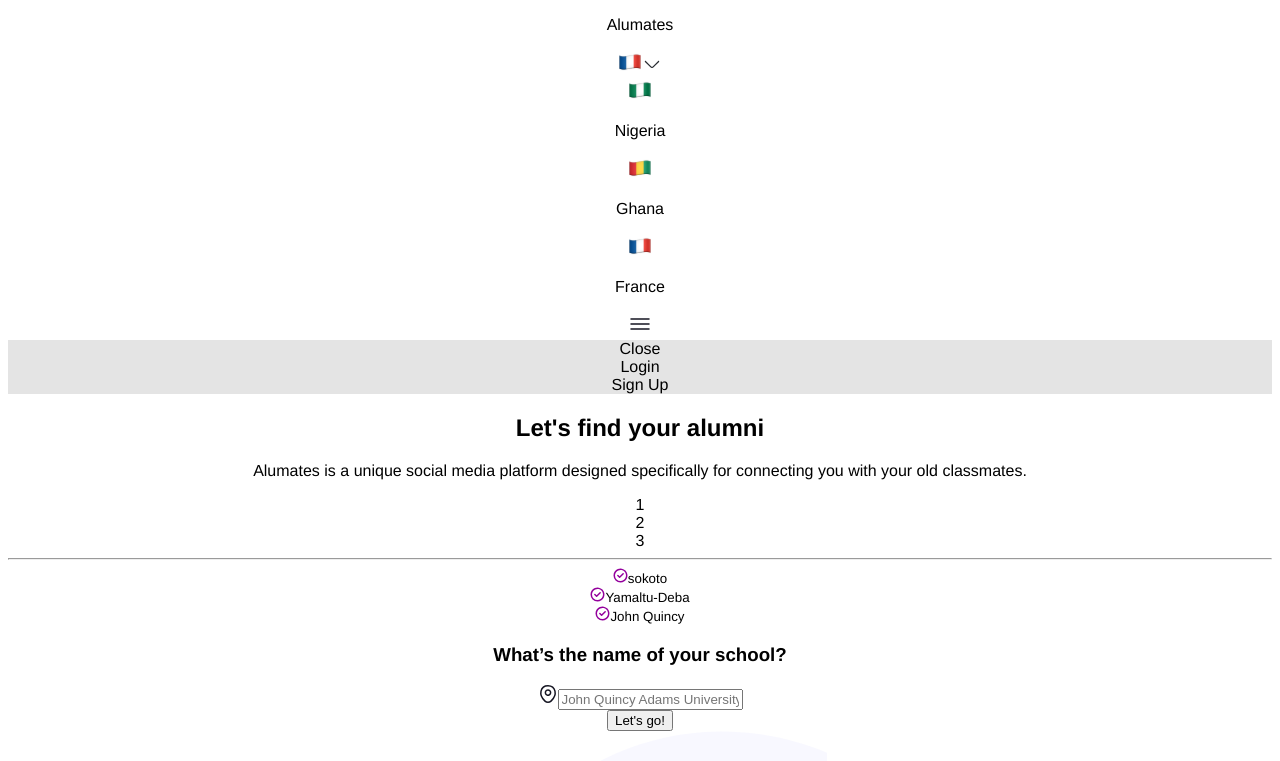
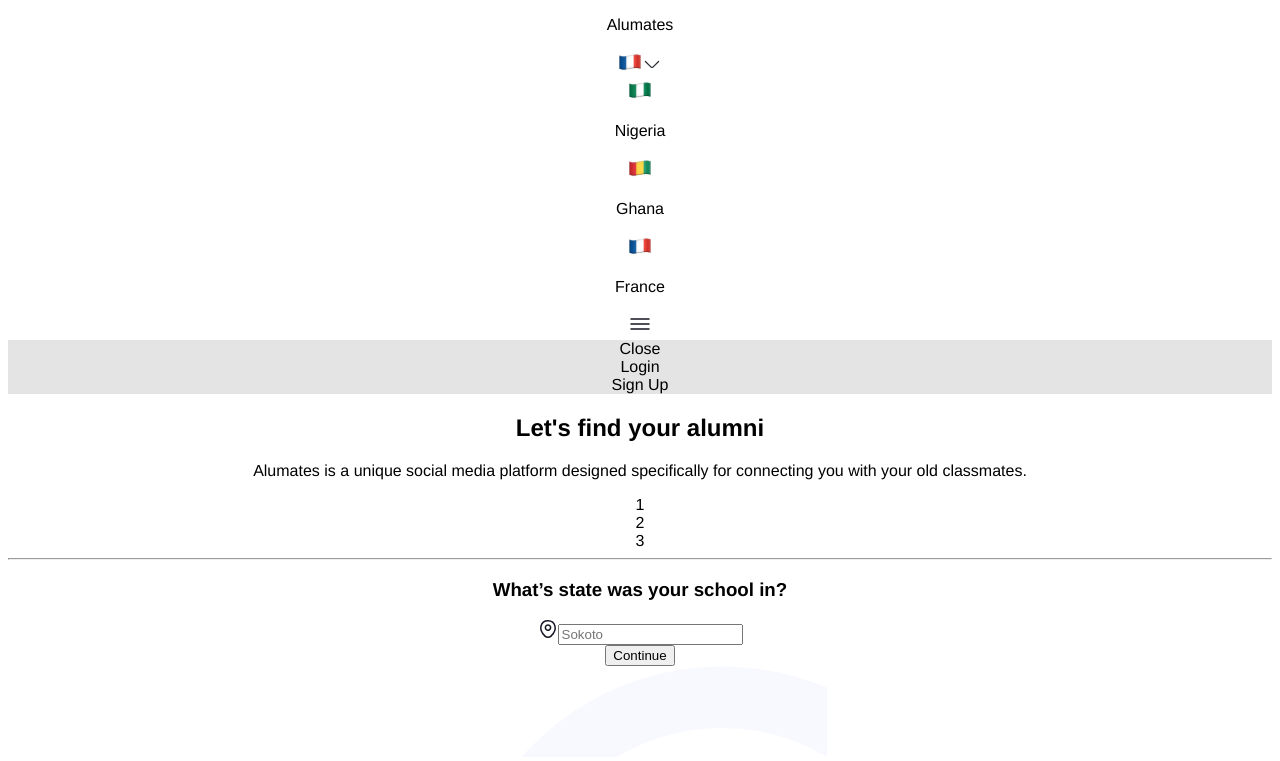
Before and after one commit to okmarq/alumates, a Vue app: page / in a window 1280 px wide. Shown: the top 761 px of the page. Built offline with nearby package versions, Linux system fonts and the light colour scheme; the HTML template or start-up script is replaced by a standard one.

Commit message:
component updated for form

```diff
--- a/src/components/MainContent.vue
+++ b/src/components/MainContent.vue
@@ -4,89 +4,140 @@
 import MobileHero from "@/components/MobileHero.vue"
 import InputField from "@/components/subcomponents/InputField.vue"
 import FormTitle from "@/components/subcomponents/FormTitle.vue"
+import Button from "@/components/subcomponents/Button.vue"
 import { ref } from "vue"
 
-const steps = ref({
-	step1: "What’s state was your school in?",
-	step2: "What’s city was your school in?",
-	step3: "What’s the name of your school?"
-})
+const steps = ref([
+  {
+    active: false,
+    button: {
+      type: 'button',
+      content: 'Continue'
+    },
+    formData: '',
+    input: {
+      type: 'text',
+      placeholder: 'Sokoto',
+    },
+    inputPadding: true,
+    step_name: '1',
+    title: 'What’s state was your school in?'
+  },
+  {
+    active: false,
+    button: {
+      type: 'button',
+      content: 'Continue'
+    },
+    formData: '',
+    input: {
+      type: 'text',
+      placeholder: 'Yamaltu-Deba'
+    },
+    inputPadding: true,
+    step_name: '2',
+    title: 'What’s city was your school in?'
+  },
+  {
+    active: false,
+    button: {
+      type: 'submit',
+      content: "Let's go!"
+    },
+    formData: '',
+    input: {
+      type: 'text',
+      placeholder: 'John Quincy Adams University'
+    },
+    inputPadding: false,
+    step_name: '3',
+    title: 'What’s the name of your school?'
+  }
+])
+
+const step = ref(0)
+
+function formBtn() {
+  console.log(step.value)
+  if (steps.value[step.value].button.type === 'submit') {
+    // submit the button here
+    console.log('submit here')
+  } else {
+    step.value++
+  }
+  // change the display
+}
+
+function formBtnNext() {
+  if (step.value <= 0) {
+    step.value = 0
+  } else {
+    step.value--
+  }
+  // change the display
+}
 </script>
 
 <template>
   <MobileHero />
 
   <div class="relative my-5">
-    <div class="flex justify-between px-4">
-      <Step step_name="1" :class="{ 'bg-fuchsia-800 text-white': true }" />
+    <div class="flex justify-between items-center px-4">
+      <div class="relative flex-1">
+        <Step :step_name="steps[0].step_name"
+          :class="steps[0].formData != '' ? 'bg-fuchsia-800 text-white' : 'bg-white text-fuchsia-800'" />
+        <div class="absolute">
+          <Badge :badge_name="steps[0].formData" v-show="steps[0].formData" />
+        </div>
+      </div>
 
-      <Step
-        step_name="2"
-        :class="{ 'bg-white selection:text-fuchsia-800': true }"
-      />
+      <div class="relative flex-1">
+        <Step :step_name="steps[1].step_name"
+          :class="steps[1].formData != '' ? 'bg-fuchsia-800 text-white' : 'bg-white text-fuchsia-800'" />
+        <div class="absolute">
+          <Badge :badge_name="steps[1].formData" v-show="steps[1].formData" />
+        </div>
+      </div>
 
-      <Step
-        step_name="3"
-        :class="{ 'bg-white selection:text-fuchsia-800': true }"
-      />
+      <div class="relative flex-1">
+        <Step :step_name="steps[2].step_name"
+          :class="steps[2].formData != '' ? 'bg-fuchsia-800 text-white' : 'bg-white text-fuchsia-800'" />
+        <div class="absolute">
+          <Badge :badge_name="steps[2].formData" v-show="steps[2].formData" />
+        </div>
+      </div>
     </div>
 
     <div class="absolute top-4 -z-10 px-10 w-full">
       <hr class="border border-dashed border-fuchsia-800" />
     </div>
-
-    <div class="flex justify-between py-1">
-      <Badge badge_name="sokoto" />
-
-      <Badge badge_name="Yamaltu-Deba" />
-
-      <Badge badge_name="John Quincy" />
-    </div>
   </div>
 
-  <div class="relative bg-indigo-600 p-12 mx-auto rounded-2xl text-white">
-    <div class="mb-10 px-10">
-      <FormTitle title="What’s the name of your school?" />
+  <div class="relative bg-indigo-600 p-12 mx-auto rounded-2xl text-white mt-16">
+    <div class="mb-10 px-8">
+      <FormTitle :title="steps[step].title" />
     </div>
 
-    <form action="#" class="space-y-4 relative z-10">
+    <form @submit.prevent="onSubmit" class="space-y-4 relative z-10">
       <div class="relative text-gray-400 focus-within:text-gray-600">
-        <svg
-          width="20"
-          height="20"
-          viewBox="0 0 20 20"
-          fill="none"
+        <svg v-show="steps[step].inputPadding" width="20" height="20" viewBox="0 0 20 20" fill="none"
           xmlns="http://www.w3.org/2000/svg"
-          class="pointer-events-none absolute top-1/2 transform -translate-y-1/2 left-3 opacity-50"
-        >
+          class="pointer-events-none absolute top-1/2 transform -translate-y-1/2 left-3 opacity-50">
           <path
             d="M12.5999 8.5917C12.5999 9.10593 12.4474 9.60861 12.1617 10.0362C11.876 10.4637 11.47 10.797 10.9949 10.9938C10.5198 11.1906 9.99702 11.2421 9.49267 11.1417C8.98832 11.0414 8.52504 10.7938 8.16143 10.4302C7.79781 10.0666 7.55018 9.60328 7.44986 9.09893C7.34954 8.59458 7.40103 8.07181 7.59782 7.59672C7.7946 7.12163 8.12785 6.71557 8.55542 6.42988C8.98299 6.14419 9.48567 5.9917 9.9999 5.9917C10.6895 5.9917 11.3508 6.26563 11.8384 6.75322C12.326 7.24082 12.5999 7.90214 12.5999 8.5917V8.5917Z"
-            stroke="#151522"
-            stroke-width="1.5"
-          />
+            stroke="#151522" stroke-width="1.5" />
           <path
             d="M3.01675 7.07508C4.65842 -0.141583 15.3501 -0.13325 16.9834 7.08342C17.9417 11.3168 15.3084 14.9001 13.0001 17.1168C12.1935 17.8947 11.1165 18.3294 9.99592 18.3294C8.87529 18.3294 7.79835 17.8947 6.99175 17.1168C4.69175 14.9001 2.05842 11.3084 3.01675 7.07508Z"
-            stroke="#151522"
-            stroke-width="1.5"
-          />
+            stroke="#151522" stroke-width="1.5" />
         </svg>
 
-        <InputField
-          type="text"
-          placeholder="John Quincy Adams University"
-          class="py-3 px-4 rounded-full w-full form-input border border-gray-900 bg-white placeholder-gray-400 text-gray-500 appearance-none block pl-9 focus:outline-none"
-        />
+        <InputField v-model="steps[step].formData" v-bind="steps[step].input"
+          :class="steps[step].step_name != '3' ? 'pl-9' : ''" />
       </div>
 
-      <button type="submit" class="bg-black py-3 w-full rounded-full">
-        Let's go!
-      </button>
+      <Button v-bind="steps[step].button" class="bg-black py-3 w-full rounded-full" @click="formBtn" />
     </form>
 
-    <img
-      src="../assets/images/bg/ellipse.svg"
-      alt="ellipse"
-      class="absolute bottom-0"
-    />
+    <img src="../assets/images/bg/ellipse.svg" alt="ellipse" class="absolute bottom-0" />
   </div>
 </template>
```
